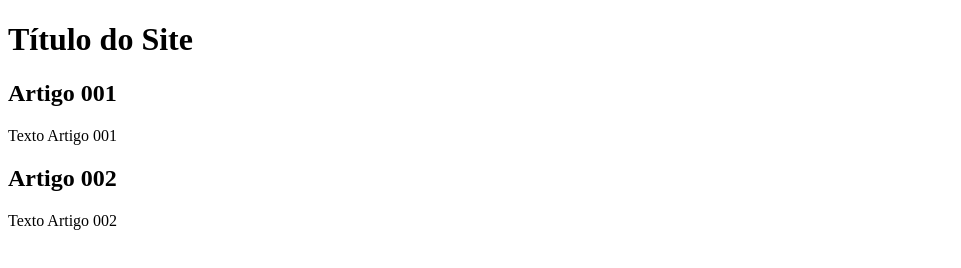
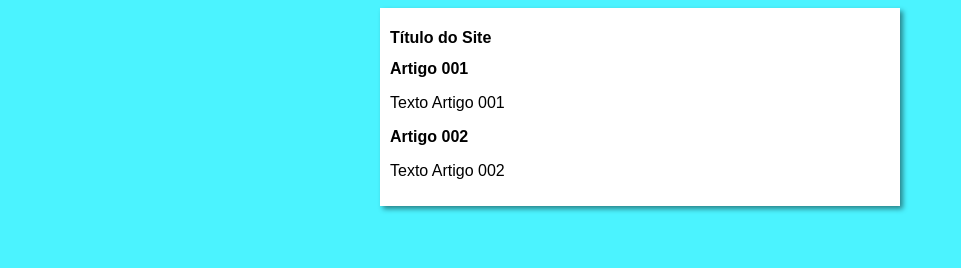
Before and after one commit to marcogd0/site-project, a plain HTML site: page index.html in a window 1280 px wide. Shown: the whole page, without its empty margins (0-961 px from the left). Drawn offline with Linux system fonts and the light colour scheme.

Commit message:
Iniciei o design

```diff
--- /dev/null
+++ b/estilos/style.css
@@ -0,0 +1,16 @@
+* {
+    font-family: Arial, Helvetica, sans-serif;
+    font-size: 16px;
+}
+
+body {
+    background-color: rgb(75, 243, 255);
+}
+
+main {
+    background-color: white;
+    width: 500px;
+    margin: auto;
+    padding: 10px;
+    box-shadow: 3px 3px 5px rgba(0, 0, 0, 0.452);
+}
--- a/index.html
+++ b/index.html
@@ -5,6 +5,7 @@
     <meta http-equiv="X-UA-Compatible" content="IE=edge">
     <meta name="viewport" content="width=device-width, initial-scale=1.0">
     <title>Título do Site</title>
+    <link rel="stylesheet" href="estilos/style.css">
 </head>
 <body>
     <main>
```
